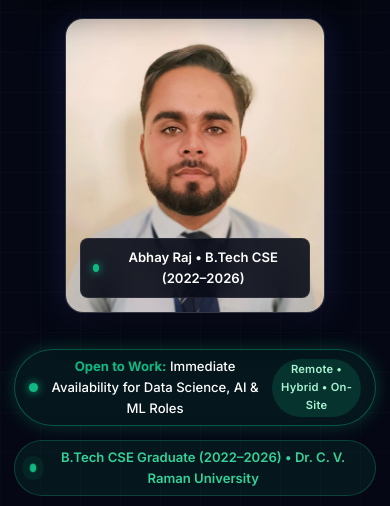
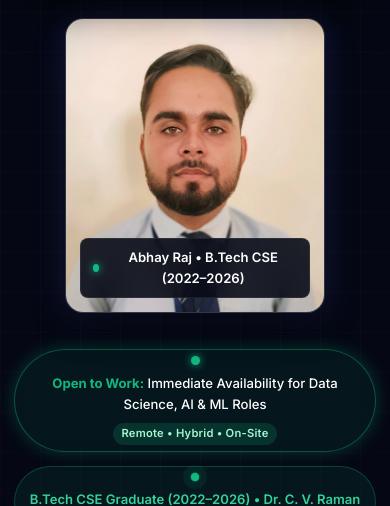
Before and after one commit to abhayraj04/My-portfolio, a website: page index.html in a window 390 px wide. Shown: the part 68-574 px from the top of the page. Drawn offline with nearby package versions, Linux system fonts and the light colour scheme.

Commit message:
fix(mobile): wrap badges and enforce 100% width containment on mobile screens

```diff
--- a/index.html
+++ b/index.html
@@ -27,7 +27,7 @@
   <!-- Three.js 3D WebGL Engine -->
   <script src="https://cdnjs.cloudflare.com/ajax/libs/three.js/r128/three.min.js"></script>
 
-  <link rel="stylesheet" href="style.css?v=3.0">
+  <link rel="stylesheet" href="style.css?v=3.1">
 </head>
 
 <body>
@@ -1745,6 +1745,6 @@ ORDER BY placement_rate_pct DESC;</code></pre>
   <div class="toast-container" id="toastContainer" aria-live="polite"></div>
 
   <!-- MAIN SCRIPT -->
-  <script src="script.js?v=3.0"></script>
+  <script src="script.js?v=3.1"></script>
 </body>
 </html>
--- a/style.css
+++ b/style.css
@@ -526,8 +526,11 @@ button {
 /* Hero Open to Work Floating Banner */
 .hero-open-to-work-banner {
   display: inline-flex;
-  align-items: center;
-  gap: 10px;
+  flex-wrap: wrap;
+  justify-content: center;
+  align-items: center;
+  gap: 8px;
+  max-width: 100%;
   background: rgba(16, 185, 129, 0.08);
   border: 1px solid rgba(16, 185, 129, 0.32);
   border-radius: var(--radius-full);
@@ -535,6 +538,7 @@ button {
   margin-bottom: 14px;
   backdrop-filter: blur(8px);
   animation: pulseGreenGlow 3s infinite ease-in-out;
+  text-align: center;
 }
 
 @keyframes pulseGreenGlow {
@@ -588,9 +592,12 @@ button {
 
 .hero-badge {
   display: inline-flex;
-  align-items: center;
-  gap: 10px;
-  padding: 6px 15px;
+  flex-wrap: wrap;
+  justify-content: center;
+  align-items: center;
+  gap: 8px;
+  max-width: 100%;
+  padding: 6px 14px;
   border-radius: var(--radius-full);
   background: rgba(16, 185, 129, 0.08);
   border: 1px solid rgba(16, 185, 129, 0.28);
@@ -598,6 +605,7 @@ button {
   font-size: 0.82rem;
   font-weight: 600;
   margin-bottom: 20px;
+  text-align: center;
 }
 
 .badge-status-dot {
```
